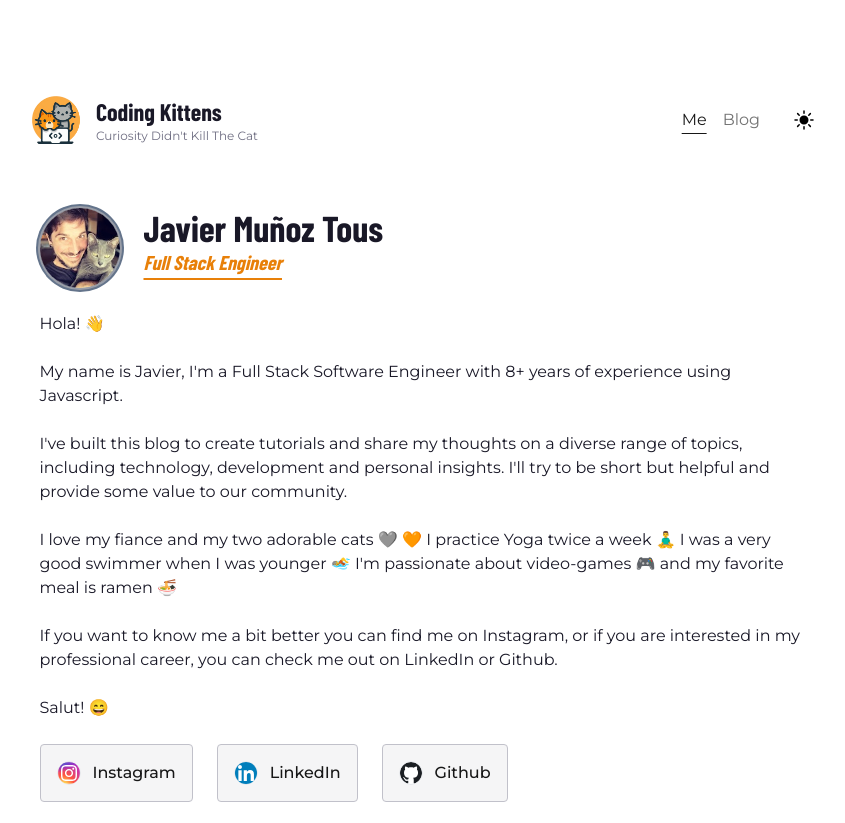
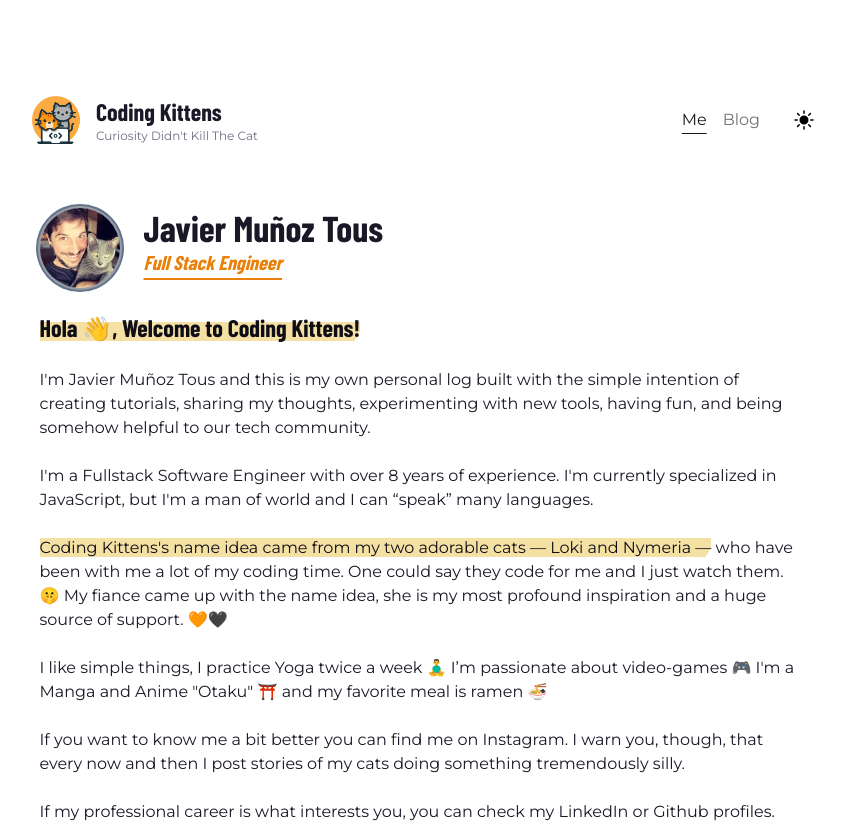
Before and after one commit to Javimtib92/javiermt-blog, a Next.js app: page / in a window 1280 px wide. Shown: the top 823 px of the page, without its empty margins (209-1054 px from the left). Built offline with nearby package versions, Linux system fonts and the light colour scheme; a web font is replaced by a local one.

Commit message:
update introduction

```diff
--- a/app/page.tsx
+++ b/app/page.tsx
@@ -7,6 +7,7 @@ import { SocialLink } from '@/components/social-link';
 import LinkedinLogo from '/public/linkedin_logo.svg';
 import InstagramLogo from '/public/instagram_logo.svg';
 import GithubLogo from '/public/github_logo.svg';
+import { Highlight } from '@/components/highlight';
 
 export default function Home() {
   return (
@@ -39,28 +40,52 @@ export default function Home() {
           </Heading>
         </div>
       </div>
-      <Paragraph>Hola! 👋 </Paragraph>
       <Paragraph>
-        My name is Javier, I&apos;m a Full Stack Software Engineer with{' '}
-        {getYearDiff(new Date('2015-05-01'), new Date())}+ years of experience
-        using Javascript.
+        <Highlight>
+          <b className='font-display text-2xl'>
+            Hola 👋, Welcome to Coding Kittens!
+          </b>
+        </Highlight>
       </Paragraph>
       <Paragraph>
-        I&apos;ve built this blog to create tutorials and share my thoughts on a
-        diverse range of topics, including technology, development and personal
-        insights. I&apos;ll try to be short but helpful and provide some value
-        to our community.
+        I&apos;m Javier Muñoz Tous and this is my own personal log built with
+        the simple intention of creating tutorials, sharing my thoughts,
+        experimenting with new tools, having fun, and being somehow helpful to
+        our tech community.
       </Paragraph>
       <Paragraph>
-        I love my fiance and my two adorable cats 🩶 🧡 I practice Yoga twice a
-        week 🧘‍♂️ I was a very good swimmer when I was younger 🏊 I&apos;m
-        passionate about video-games 🎮 and my favorite meal is ramen 🍜
+        I&apos;m a Fullstack Software Engineer with over 8 years of experience.
+        I&apos;m currently specialized in JavaScript, but I&apos;m a man of
+        world and I can “speak” many languages.
       </Paragraph>
       <Paragraph>
-        If you want to know me a bit better you can find me on Instagram, or if
-        you are interested in my professional career, you can check me out on
-        LinkedIn or Github.
+        <Highlight>
+          Coding Kittens&apos;s name idea came from my two adorable cats — Loki
+          and Nymeria —
+        </Highlight>{' '}
+        who have been with me a lot of my coding time. One could say they code
+        for me and I just watch them. 🤫 My fiance came up with the name idea,
+        she is my most profound inspiration and a huge source of support. 🧡🖤
       </Paragraph>
+      <Paragraph>
+        I like simple things, I practice Yoga twice a week 🧘‍♂️ I’m passionate
+        about video-games 🎮 I&apos;m a Manga and Anime &quot;Otaku&quot; ⛩️ and
+        my favorite meal is ramen 🍜
+      </Paragraph>
+      <Paragraph>
+        If you want to know me a bit better you can find me on Instagram. I warn
+        you, though, that every now and then I post stories of my cats doing
+        something tremendously silly.
+      </Paragraph>
+      <Paragraph>
+        If my professional career is what interests you, you can check my
+        LinkedIn or Github profiles.
+      </Paragraph>
+      <Paragraph>
+        I hope you find some calm and insight in this little space I&apos;ve
+        built.
+      </Paragraph>
+
       <Paragraph>Salut! 😄</Paragraph>
       <div className='flex flex-col gap-6 sm:flex-row'>
         <SocialLink
```
